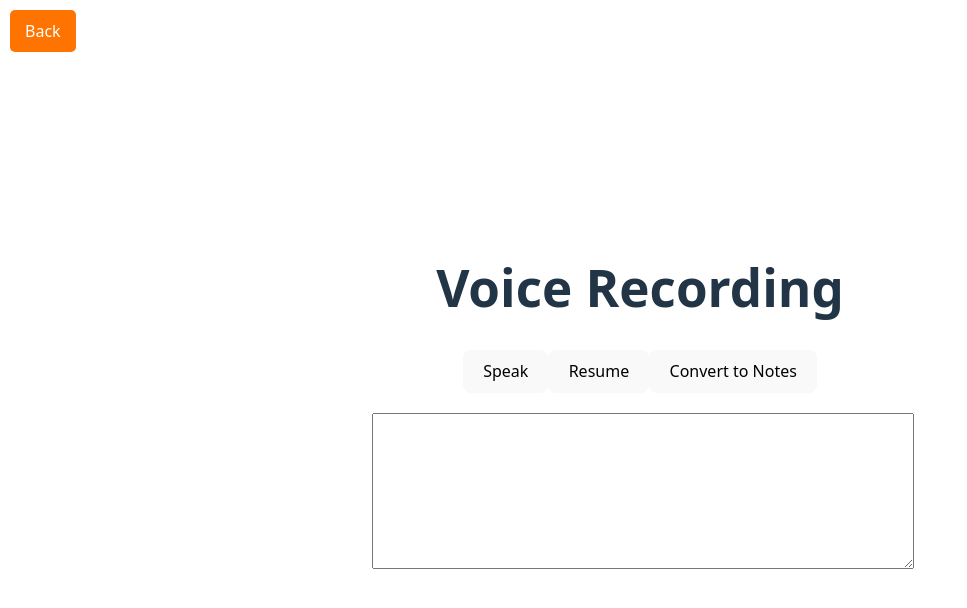
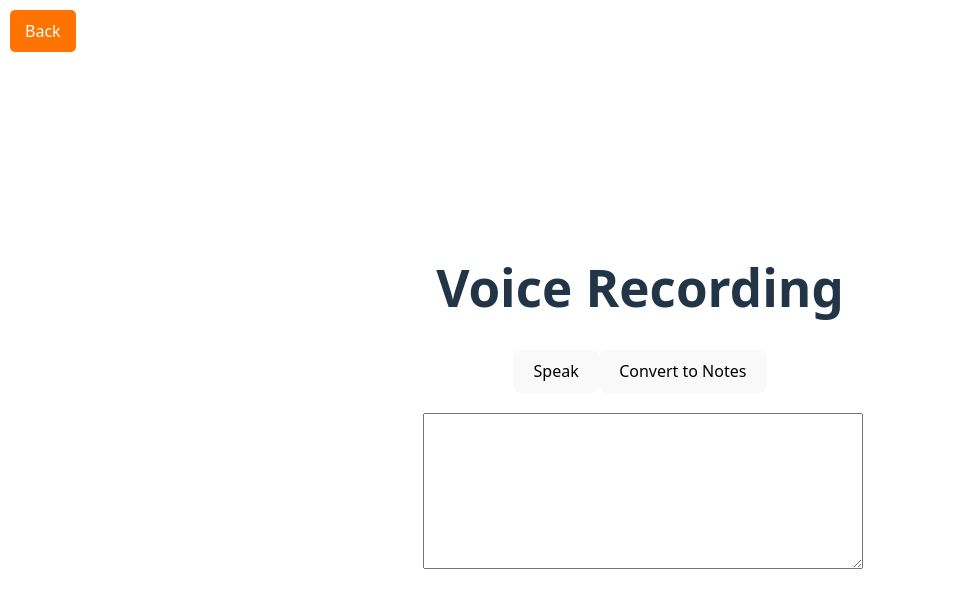
Before and after one commit to BGill8/beaverhacks, a React (Vite) app in the folder my-react-app/: page /recording in a window 1280 px wide. Shown: the top 608 px of the page, without its empty margins (0-967 px from the left). Built offline with nearby package versions, Linux system fonts and the light colour scheme.

Commit message:
Delted a button that wasn working

```diff
--- a/my-react-app/src/pages/RecordingPage.jsx
+++ b/my-react-app/src/pages/RecordingPage.jsx
@@ -15,17 +15,6 @@ const VoiceInput = () => {
     isListening ? stopVoiceInput() : startListening();
   };
 
-  const changePauseResume = () => {
-    setIsPaused(!isPaused)
-    if (!isPaused && isListening) {
-      stopListening()
-      setTextInput((prevVal) =>
-        prevVal + (transcript.length ? (prevVal.length ? ' ' : '') + transcript : ''));
-    } else if (isPaused && !isListening) {
-      startListening()
-    }
-  }
-
   const stopVoiceInput = async () => {
     await stopListening();
     await getSpeechString(); // send transcript to backend
@@ -38,9 +27,6 @@ const VoiceInput = () => {
       <button className='backButton' onClick={() => navigate(-1)}>Back</button>
       <button onClick={startStopListening}>
         {isListening ? 'Stop Listening' : 'Speak'}
-      </button>
-      <button onClick={() => changePauseResume()}>
-        {isListening ? 'Pause' : 'Resume'}
       </button>
       <button>Convert to Notes</button>
       <textarea
--- a/my-react-app/src/pages/UploadPage.jsx
+++ b/my-react-app/src/pages/UploadPage.jsx
@@ -1,11 +1,11 @@
 import React, { useState } from "react";
 import { useNavigate } from "react-router-dom";
-import { GoogleGenAI } from "@google/genai"; // Import GoogleGenAI
+import { GoogleGenAI } from "@google/genai";
 import "./UploadPage.css";
 import parse from "html-react-parser";
 
 
-const ai = new GoogleGenAI({ apiKey: "AIzaSyChEaWV5Ulfb_kwIfHHUr4wH5Q4neOxXB4" }); // Initialize with your API key
+const ai = new GoogleGenAI({ apiKey: "AIzaSyChEaWV5Ulfb_kwIfHHUr4wH5Q4neOxXB4" });
 
 const UploadPage = () => {
   const [selectedFile, setSelectedFile] = useState(null);
```
